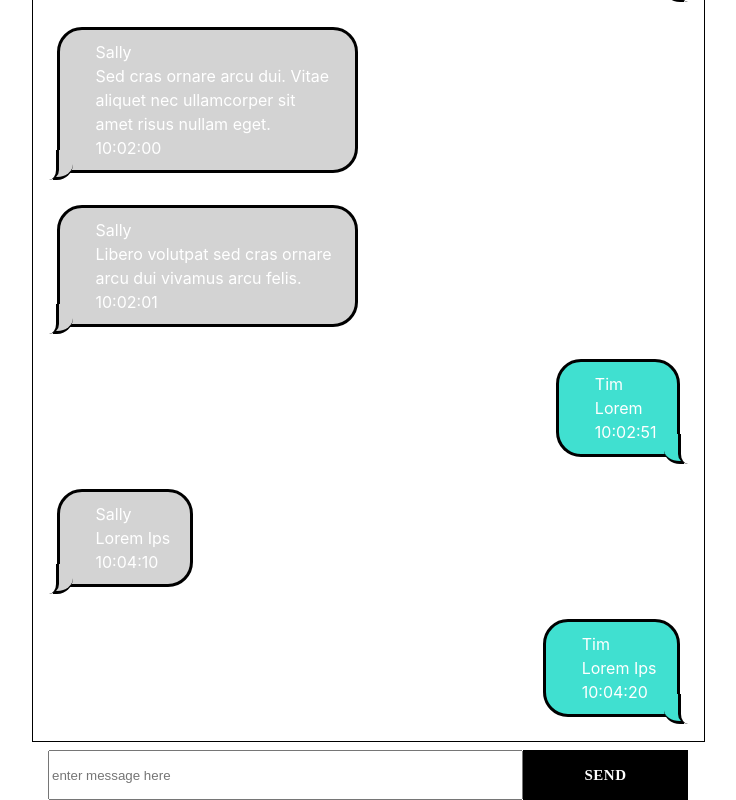
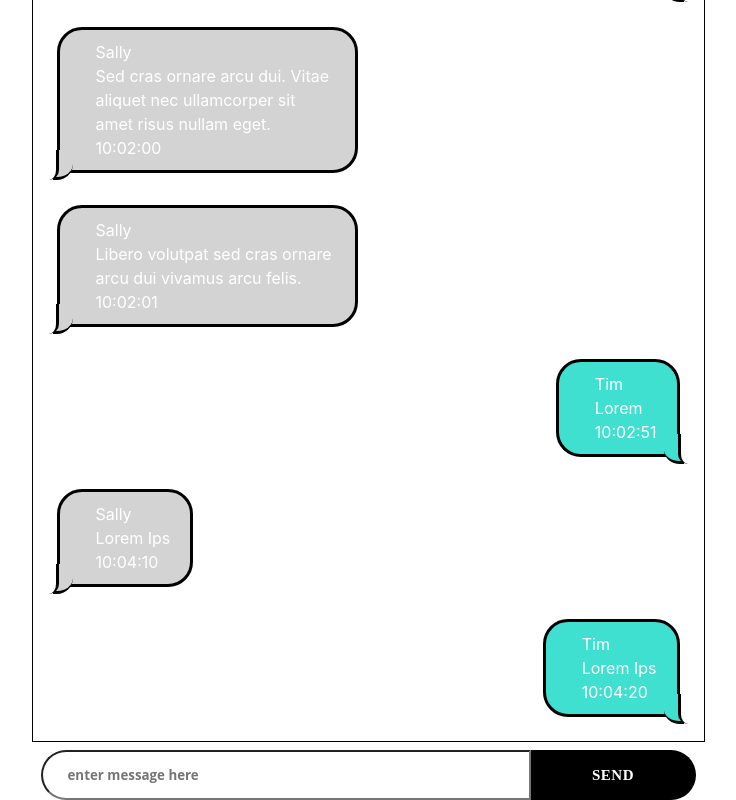
Before and after one commit to timDeHof/react-chat-room, a React (Create React App) app: page / in a window 1280 px wide. Shown: the part 312-1112 px from the top of the page, without its empty margins (272-1008 px from the left). Built offline with nearby package versions, Linux system fonts and the light colour scheme.

Commit message:
added some roundness to the message input

```diff
--- a/src/components/messageInput/mesageInput.styles.jsx
+++ b/src/components/messageInput/mesageInput.styles.jsx
@@ -1,15 +1,24 @@
 import styled from "styled-components";
 
 export const FormGroup = styled.div`
-  max-width: 50%;
+  max-width: 655px;
   color: tan;
   display: flex;
   justify-content: center;
   margin: 0 auto;
   margin-top: 0.5em;
+  font-family: "Open Sans", sans-serif;
 `;
 
 export const Input = styled.input`
-  color: tan;
+  color: black;
   width: 100%;
+  border-radius: 25px 0 0 25px;
+  padding-left: 25px;
+  font-family: "Open Sans", sans-serif;
+  font-weight: 700;
 `;
+
+export const SendBtn = styled.button`
+  border-radius: 0 25px 25px 0;
+`;
--- a/src/components/messageInput/messageInput.component.jsx
+++ b/src/components/messageInput/messageInput.component.jsx
@@ -5,7 +5,10 @@ const MessageInput = () => {
   return (
     <FormGroup>
       <Input type='text' name='messageInput' placeholder='enter message here' />
-      <Button buttonType={BUTTON_TYPES_CLASSES.base} type='submit'>
+      <Button
+        style={{ borderRadius: "0 25px 25px 0" }}
+        buttonType={BUTTON_TYPES_CLASSES.base}
+        type='submit'>
         Send
       </Button>
     </FormGroup>
```
